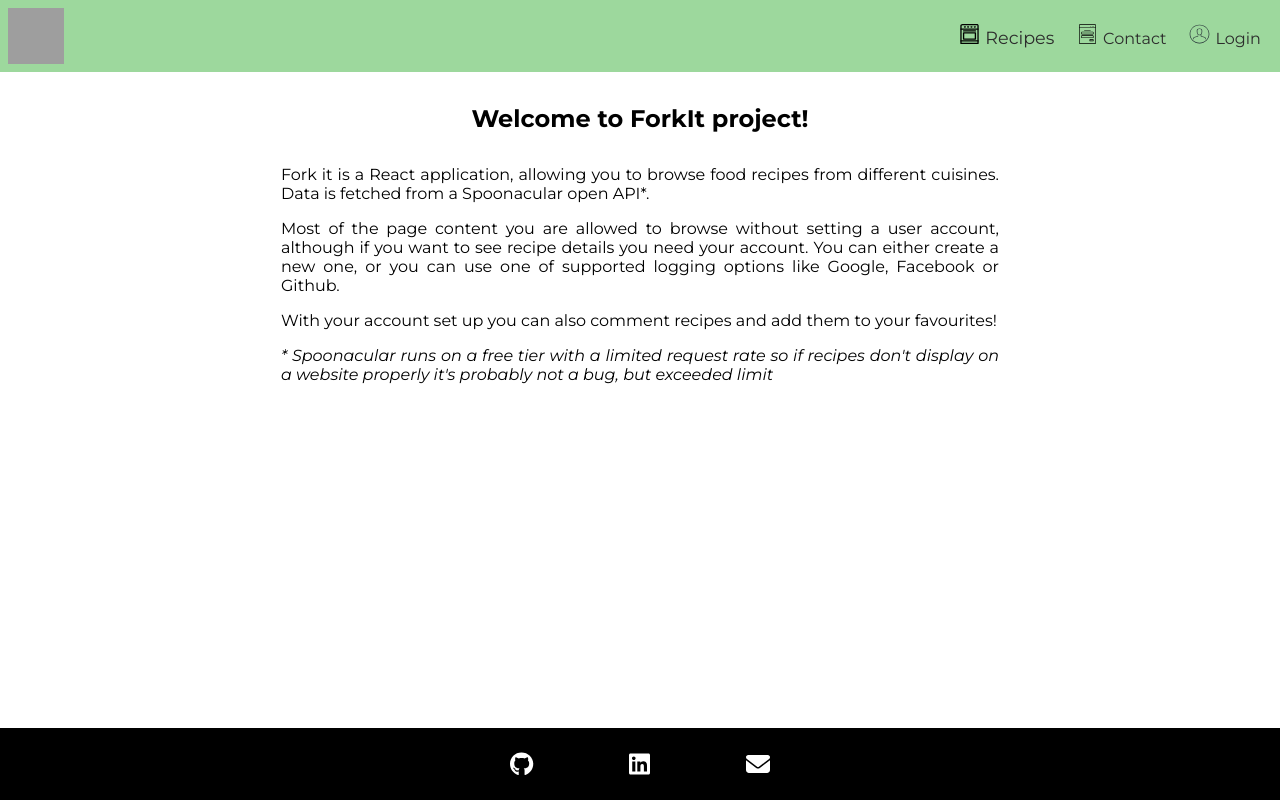
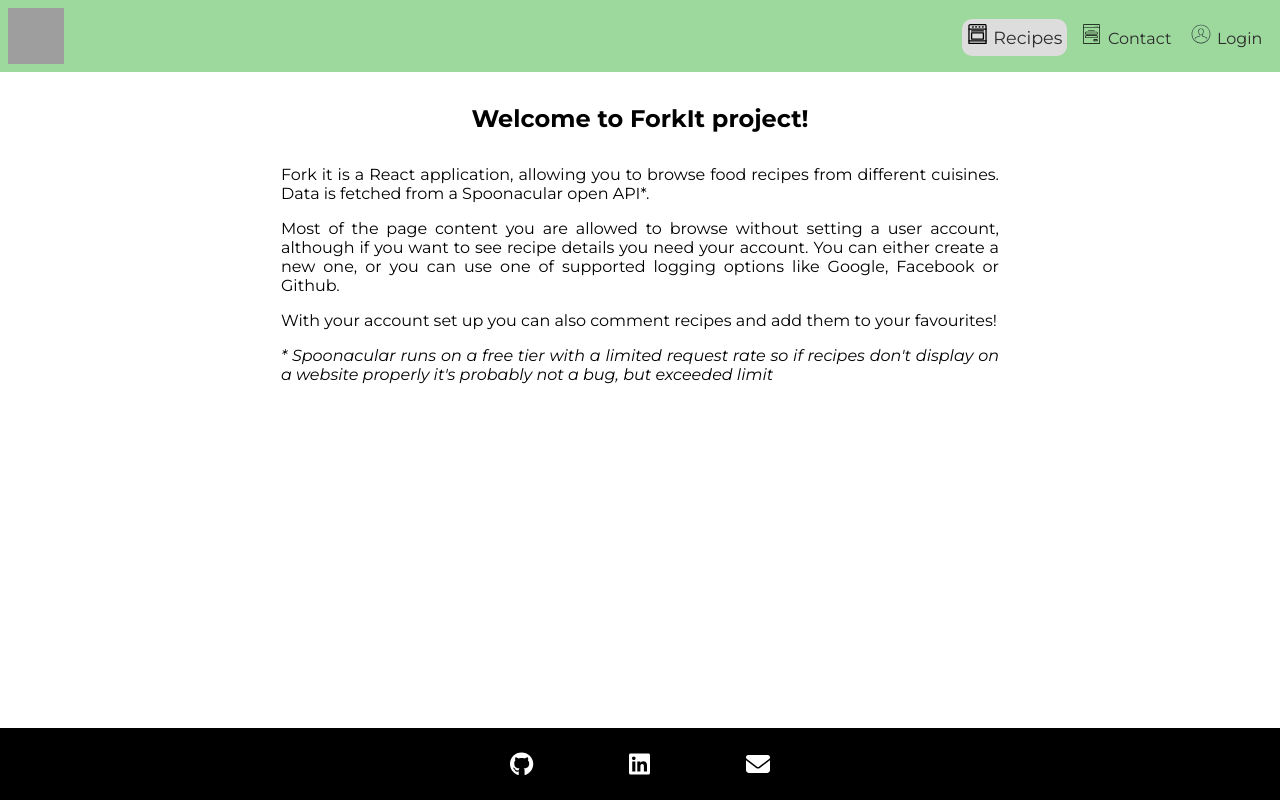
Before and after one commit to RZajacc/ForkIt_2.0, a React (Vite) app: page / in a window 1280 px wide. In both pictures the pointer is over the link "Recipes". Built offline with nearby package versions, Linux system fonts and the light colour scheme; no server answers; grey boxes are pictures that could not be loaded; the HTML template or start-up script is replaced by a standard one.

Commit message:
improved navbar styling and hovers

```diff
--- a/src/components/navigation/appnav.scss
+++ b/src/components/navigation/appnav.scss
@@ -78,7 +78,7 @@ header {
     padding: 0.5rem 1rem;
 
     &:hover {
-      background-color: map-get($colors, lighter-black);
+      background-color: map-get($colors, lighter-grey);
       color: map-get($colors, lighter-black);
     }
   }
@@ -92,9 +92,11 @@ header {
     background-color: rgb(250, 42, 42);
     color: rgb(251, 211, 211);
     border-radius: 10px;
+    cursor: pointer;
 
     &:hover {
-      font-weight: bold;
+      color: rgb(250, 42, 42);
+      background-color: map-get($colors, lighter-grey);
     }
   }
 }
@@ -129,23 +131,36 @@ header {
   margin: 0;
 
   li {
-    margin: 0 0.5rem;
-    padding: 0.4rem 0.2rem;
+    margin: 0 0.3rem;
+
     &:hover {
       font-size: 1.1rem;
     }
     a {
       text-decoration: none;
       color: map-get($colors, lighter-black);
+      padding: 0.5rem 0.3rem;
+      border-radius: 10px;
+
+      &:hover {
+        background-color: map-get($colors, lighter-grey);
+        color: map-get($colors, lighter-black);
+      }
     }
     button {
       padding: 0.5rem 1rem;
       font-weight: bold;
       border: none;
-      font-size: 0.9rem;
+      font-size: 1rem;
       background-color: rgb(250, 42, 42);
       color: rgb(251, 211, 211);
       border-radius: 10px;
+      cursor: pointer;
+
+      &:hover {
+        color: rgb(250, 42, 42);
+        background-color: map-get($colors, lighter-grey);
+      }
     }
   }
 }
```
